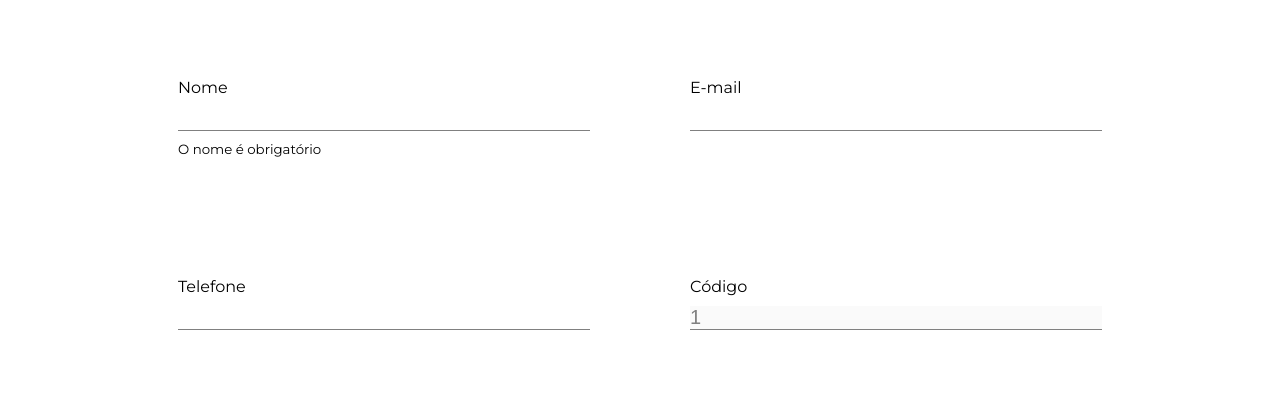
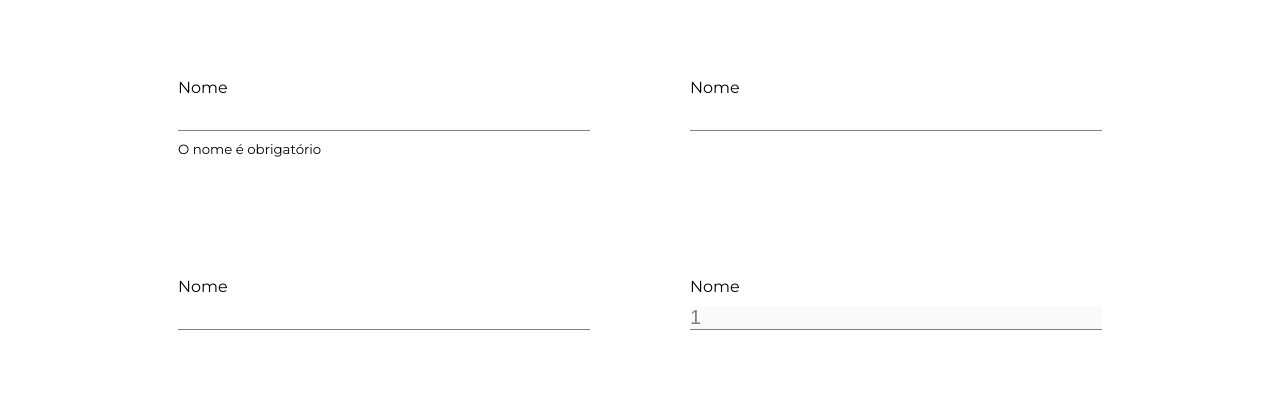
Before and after one commit to guilhermewebdev/wedding-site, a Next.js app: page /rsvp/1 in a window 1280 px wide. Shown: the part 182-582 px from the top of the page. Built offline with nearby package versions, Linux system fonts and the light colour scheme.

Commit message:
Ajuste no formulário

```diff
--- a/src/components/rsvp.tsx
+++ b/src/components/rsvp.tsx
@@ -11,7 +11,23 @@ interface RSVPProps {
     code?: string;
 }
 
+interface FieldProps extends React.HTMLProps<HTMLInputElement> {
+    id: string;
+    error?: string;
+}
+
 const useForm = buildUseForm<ConfirmAttendanceDTO>(confirmAttendanceDTOimpl);
+
+function Field(props: FieldProps) {
+    const { id, error, ...inputProps } = props;
+    return (
+        <div className={styles.field}>
+            <label htmlFor={id}>Nome</label>
+            <input {...inputProps} id={id} />
+            <small>{error}</small>
+        </div>
+    )
+}
 
 export default function RSVP(props: RSVPProps) {
     const { code } = props;
@@ -50,26 +66,10 @@ export default function RSVP(props: RSVPProps) {
                     )}
                 </div>
                 <form onSubmit={onSubmit(submit)} className={styles.form}>
-                    <div className={styles.field}>
-                        <label htmlFor="name">Nome</label>
-                        <input {...register('name')} />
-                        <small>{errors['name']}</small>
-                    </div>
-                    <div className={styles.field}>
-                        <label htmlFor="email">E-mail</label>
-                        <input {...register('email')} />
-                        <small>{errors['email']}</small>
-                    </div>
-                    <div className={styles.field}>
-                        <label htmlFor="phone">Telefone</label>
-                        <input maxLength={11} {...register('phone')} />
-                        <small>{errors['phone']}</small>
-                    </div>
-                    <div className={styles.field}>
-                        <label htmlFor="Código">Código</label>
-                        <input {...register('code')} disabled={!!code} />
-                        <small>{errors['code']}</small>
-                    </div>
+                    <Field {...register("name")} error={errors['name']} />
+                    <Field {...register("email")} error={errors['email']} />
+                    <Field {...register("phone")} error={errors['phone']} />
+                    <Field {...register("code")} disabled={!!code} error={errors['code']} />
                     <div className={styles.confirmationArea}>
                         <p>{errors['__other']}</p>
                         <p>{loading && "Carregando..."}</p>
@@ -77,7 +77,6 @@ export default function RSVP(props: RSVPProps) {
                     </div>
                 </form>
             </main>
-
         </>
     )
 }
--- a/src/hooks/useForm.ts
+++ b/src/hooks/useForm.ts
@@ -125,6 +125,7 @@ export function buildUseForm<T extends {}>(validator: yup.ObjectSchema<T>) {
             onChange: change(key),
             value: form[key],
             id: key,
+            name: key,
         })
         const setValue = (key: keyof T, value: string) => {
             dispatch({ key, value })
@@ -136,7 +137,8 @@ export function buildUseForm<T extends {}>(validator: yup.ObjectSchema<T>) {
                     dispatch({ command: Commands.VALIDATE })
                     event.preventDefault()
                     event.stopPropagation()
-                    if (Object.entries(errors).length == 0 && validated) {
+                    const { __other, ...fieldsErrors } = errors;
+                    if (Object.entries(fieldsErrors).length == 0 && validated) {
                         await submit(form as T)
                     }
                 } catch (e) {
```
